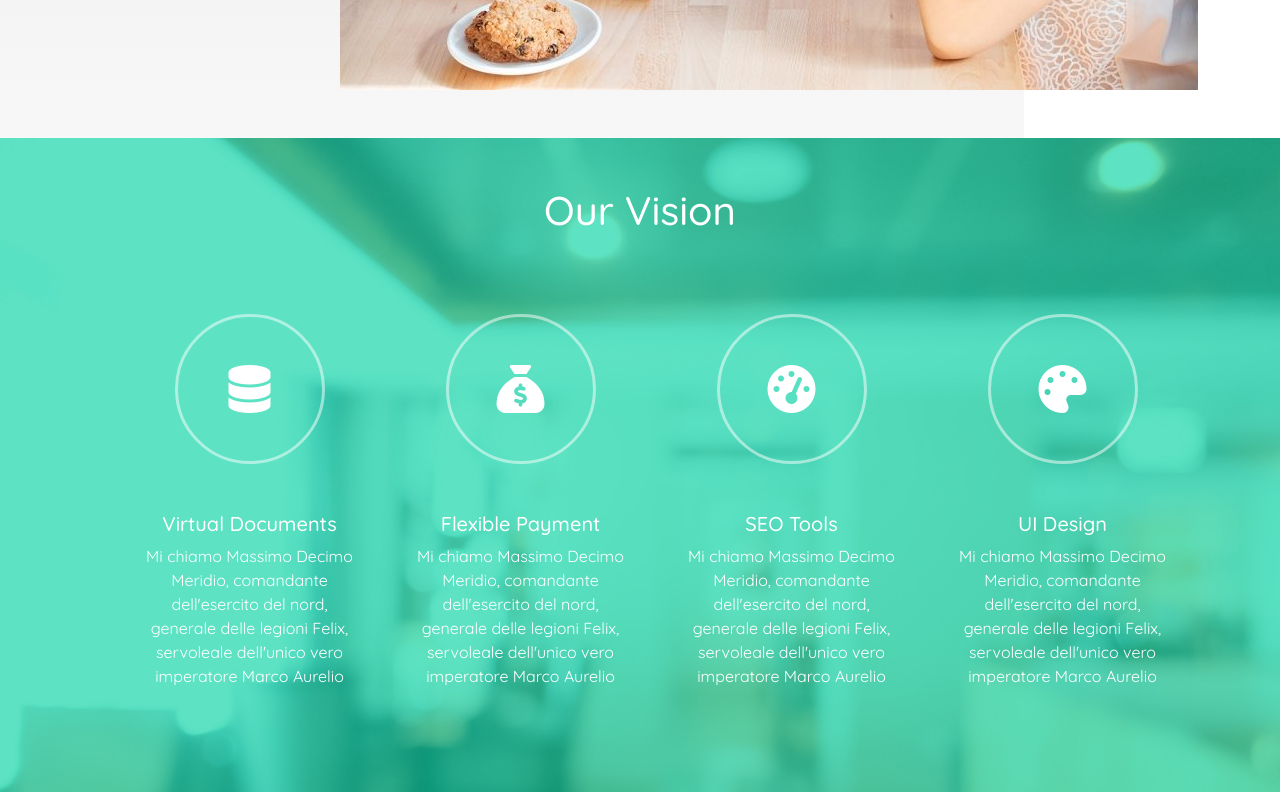
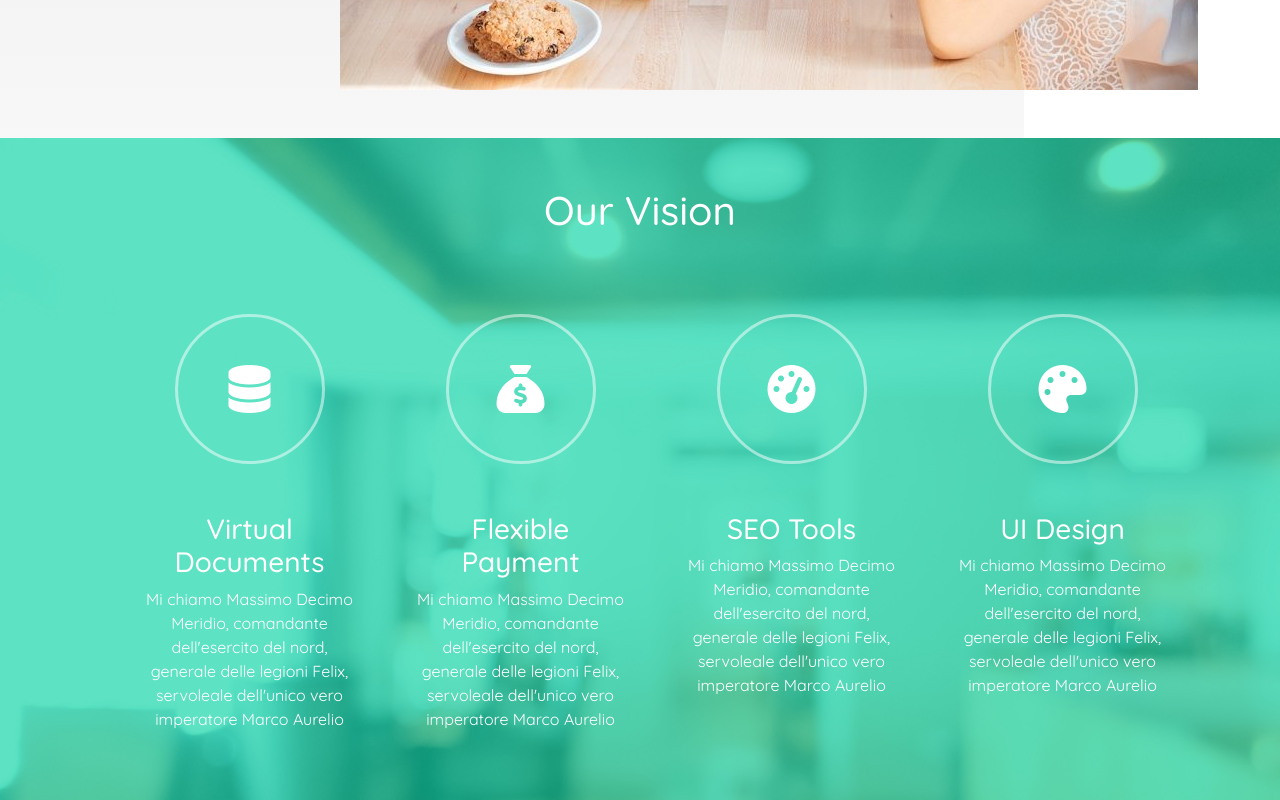
Before and after one commit to eugeniomalavasi/proj-html-vuejs, a Vue app: page /about in a window 1280 px wide. Shown: the part 920-1720 px from the top of the page. Built offline with nearby package versions, Linux system fonts and the light colour scheme.

Commit message:
feat: about vision component done

```diff
--- a/src/components/AboutVision.vue
+++ b/src/components/AboutVision.vue
@@ -1,25 +1,70 @@
 <script>
 export default {
-    components: {
-
-    },
-
-    data() {
-        return {
-
-        }
-    },
+props:  {
+    store: Object,
+}
 }
 </script>
 
 
 <template>
-    <div>
-
+    <div class="vision-part mt-5">
+        <h2 class="text-center pt-5 pb-5 fs-1">Our Vision</h2>
+        <div class="container ms-vision">
+            <div>
+                <ul class="d-flex">
+                    <li v-for="curItem in store.visionArray" class="p-4">
+                        <div class="circle d-flex justify-content-center align-items-center">
+                            <i :class="curItem.icon" class="icon-style"></i>
+                        </div>
+                        <h5 class="text-center pt-5 h3">{{ curItem.title }}</h5>
+                        <p class="text-center fs-6 pb-5">{{ curItem.text }}</p>
+                    </li>
+                </ul>
+            </div>
+        </div>
     </div>
 </template>
 
 
-<style lang="scsss" scoped>
+<style lang="scss" scoped>
+.vision-part {
+    background-image: url(../assets/img/about-img/blur-office.jpg);
+    color: white;
+    background-size: cover;
 
+    .ms-vision {
+        height: 100%;
+        display: flex;
+        align-items: center;
+
+        li {
+            &:hover {
+                border-radius: 60px;
+                animation: fade-in 1s forwards;
+            }
+
+            @keyframes fade-in {
+                0% {
+                    background-color: rgba(0, 0, 0, 0.1);
+                }
+
+                100% {
+                    background-color: rgba(0, 0, 0, 0.3);
+                }
+            }
+        }
+
+        .circle {
+            height: 150px;
+            width: 150px;
+            border-radius: 50%;
+            border: 3px solid rgba(255, 255, 255, 0.5);
+
+            .icon-style {
+                font-size: 3rem;
+            }
+        }
+    }
+}
 </style>
--- a/src/pages/About.vue
+++ b/src/pages/About.vue
@@ -3,11 +3,13 @@ import AppButton from '../components/AppButton.vue'
 import AboutCard from '../components/AboutCard.vue'
 import AboutBusiness from '../components/AboutBusiness.vue'
 import { store } from '../store';
+import AboutVision from '../components/AboutVision.vue';
 export default {
     components: {
         AppButton,
         AboutCard,
         AboutBusiness,
+        AboutVision
     }, data() {
         return {
             store,
@@ -21,22 +23,7 @@ export default {
     <AboutBusiness />
 
     <!-- OUR VISION PART -->
-    <div class="vision-part mt-5">
-        <h2 class="text-center pt-5 pb-5 fs-1">Our Vision</h2>
-        <div class="container ms-vision">
-            <div>
-                <ul class="d-flex">
-                    <li v-for="curItem in store.visionArray" class="p-4">
-                        <div class="circle d-flex justify-content-center align-items-center">
-                            <i :class="curItem.icon" class="icon-style"></i>
-                        </div>
-                        <h5 class="text-center pt-5">{{ curItem.title }}</h5>
-                        <p class="text-center fs-6 pb-5">{{ curItem.text }}</p>
-                    </li>
-                </ul>
-            </div>
-        </div>
-    </div>
+    <AboutVision :store="store"/>
 
     <!-- OUR TEAM PART -->
     <div class="container pt-5">
@@ -61,46 +48,6 @@ export default {
     margin-top: 5rem;
 }
 
-.vision-part {
-    background-image: url(../assets/img/about-img/blur-office.jpg);
-    color: white;
-    background-size: cover;
-
-    .ms-vision {
-        height: 100%;
-        display: flex;
-        align-items: center;
-
-        li {
-            &:hover {
-                border-radius: 60px;
-                animation: fade-in 1s forwards;
-            }
-
-            @keyframes fade-in {
-                0% {
-                    background-color: rgba(0, 0, 0, 0.1);
-                }
-
-                100% {
-                    background-color: rgba(0, 0, 0, 0.3);
-                }
-            }
-        }
-
-        .circle {
-            height: 150px;
-            width: 150px;
-            border-radius: 50%;
-            border: 3px solid rgba(255, 255, 255, 0.5);
-
-            .icon-style {
-                font-size: 3rem;
-            }
-        }
-    }
-}
-
 .ms-contact-us {
     background-image: url(../assets/img/about-img/contact-us.jpg);
     height: 400px;
```
